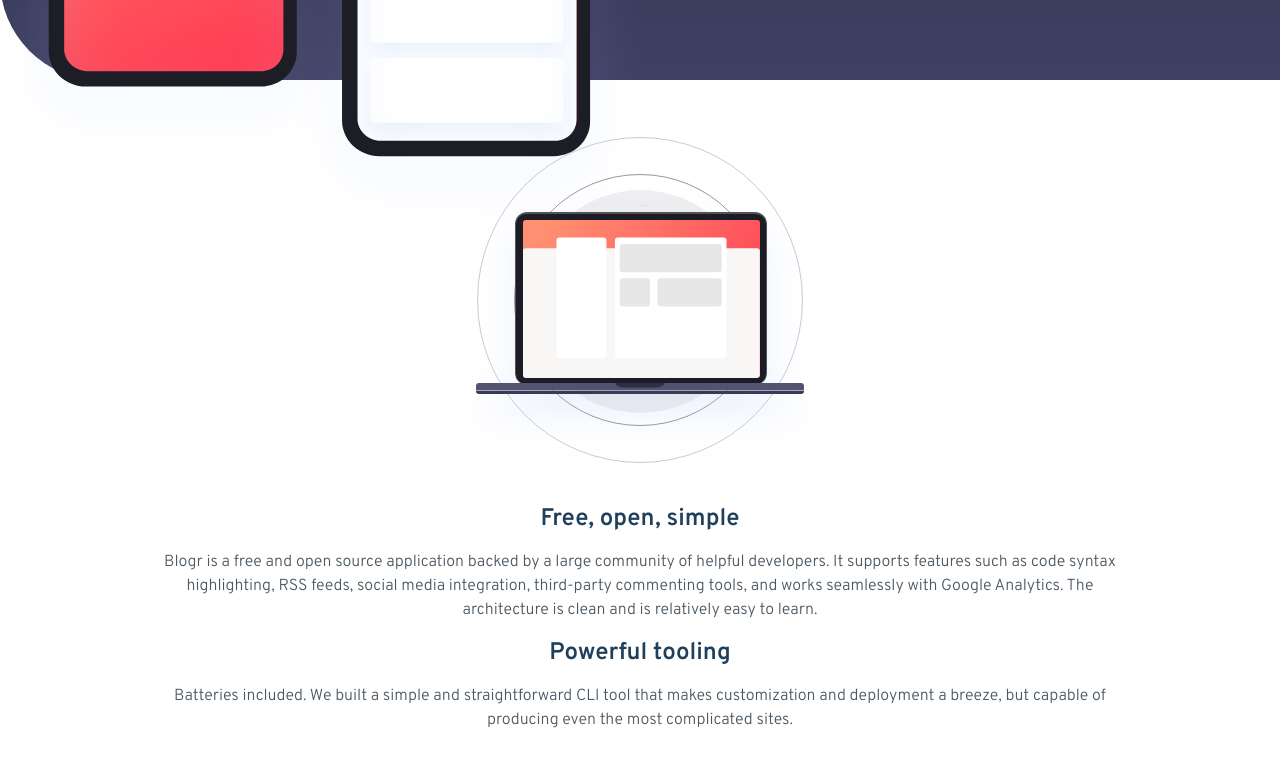
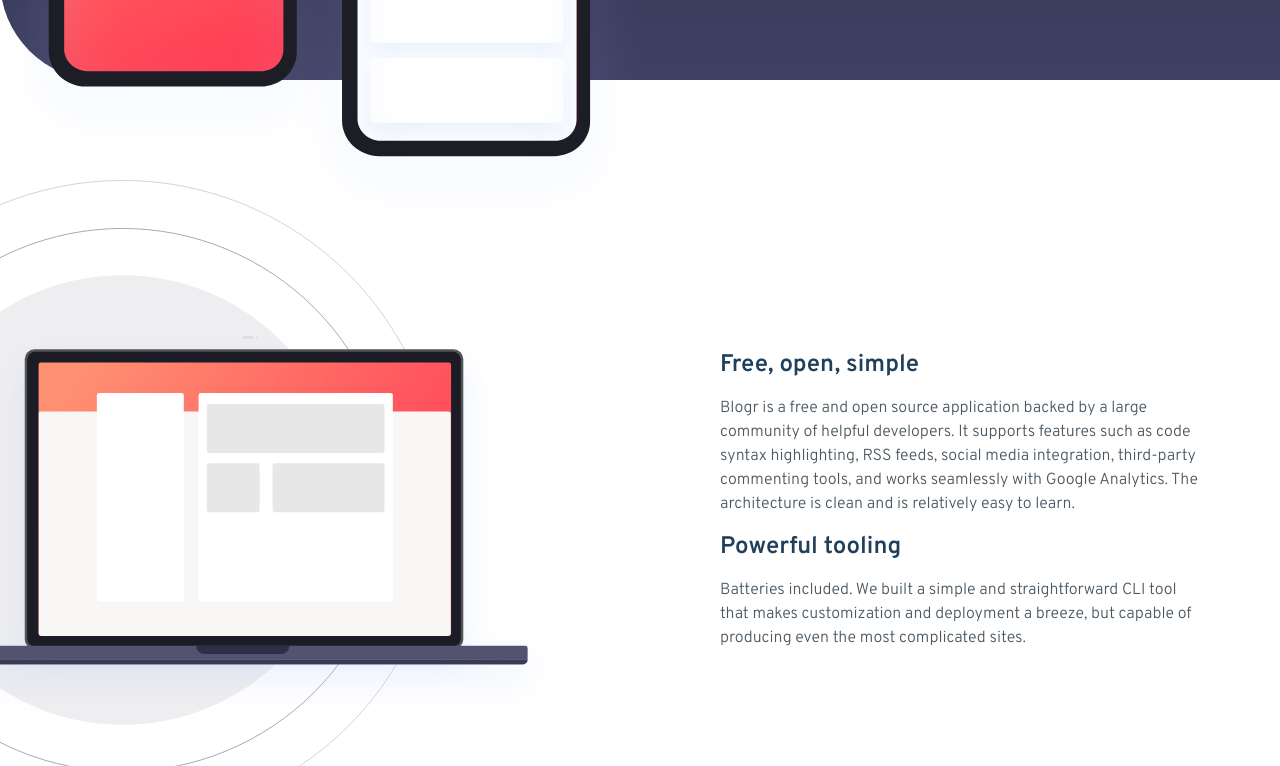
Before and after one commit to salm-codes/blogr-landing-page, a website built with Parcel: page index.html in a window 1280 px wide. Shown: the part 1870-2636 px from the top of the page. Built offline with nearby package versions, Linux system fonts and the light colour scheme.

Commit message:
Feature desktop styles

```diff
--- a/src/scss/components/_features.scss
+++ b/src/scss/components/_features.scss
@@ -23,3 +23,51 @@
     @include info;
   }
 }
+
+@media (min-width: 768px) {
+  .features {
+    max-width: 1440px;
+    margin-block: 100px;
+    display: flex;
+
+    .features-img {
+      width: 40%;
+      margin-block: auto;
+      img {
+        &:first-child {
+          display: none;
+        }
+
+        &:last-child {
+          height: 50vw;
+          display: block;
+          position: relative;
+          left: -120px;
+        }
+      }
+    }
+
+    .features-info {
+      width: 60%;
+      margin-block: auto;
+      .info {
+        h1,
+        p {
+          text-align: start;
+        }
+      }
+    }
+  }
+}
+
+@media (min-width: 996px) {
+  .features {
+    .features-img {
+      width: 50%;
+    }
+
+    .features-info {
+      width: 50%;
+    }
+  }
+}
```
